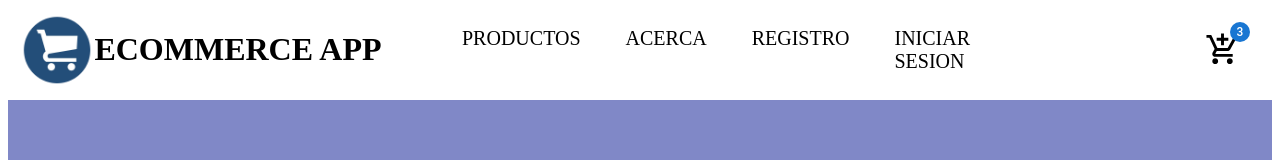
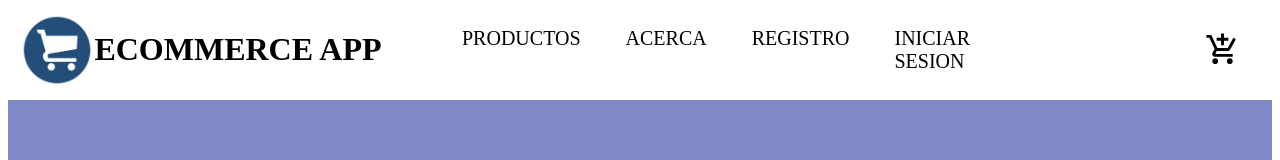
Before and after one commit to Mike-code1805/ecommerce, a React (Create React App) app: page / in a window 1280 px wide. Shown: the top 160 px of the page. Built offline with nearby package versions, Linux system fonts and the light colour scheme; no server answers.

Commit message:
my message

```diff
--- a/package.json
+++ b/package.json
@@ -7,13 +7,16 @@
     "@emotion/styled": "^11.10.5",
     "@mui/icons-material": "^5.11.0",
     "@mui/material": "^5.11.3",
+    "@reduxjs/toolkit": "^1.9.1",
     "@testing-library/jest-dom": "^5.16.5",
     "@testing-library/react": "^13.4.0",
     "@testing-library/user-event": "^13.5.0",
     "react": "^18.2.0",
     "react-dom": "^18.2.0",
+    "react-redux": "^8.0.5",
     "react-router-dom": "^6.6.2",
     "react-scripts": "5.0.1",
+    "redux-persist": "^6.0.0",
     "web-vitals": "^2.1.4"
   },
   "scripts": {
--- a/src/components/card/Card.jsx
+++ b/src/components/card/Card.jsx
@@ -2,14 +2,15 @@ import AddIcon from '@mui/icons-material/Add';
 import RemoveOutlinedIcon from '@mui/icons-material/RemoveOutlined';
 import AddShoppingCartIcon from '@mui/icons-material/AddShoppingCart';
 
-import { useCounter } from '../../hooks/useCounter';
 import styles from './styles.module.css';
 import { Title } from './Title';
 import { Buttons } from './Buttons';
 import { Image } from './Image';
+import { useDispatch } from 'react-redux';
+import { addProduct, restCart } from '../../context/cart';
 
-export const Card = ({ title, image }) => {
-  const { counter, increaseBy } = useCounter({ minValue: 2, maxValue: 5 });
+export const Card = ({ id, title, image }) => {
+  const dispatch = useDispatch();
 
   return (
     <div className={styles.container}>
@@ -19,9 +20,12 @@ export const Card = ({ title, image }) => {
         <Buttons children={<AddShoppingCartIcon />} />
         <Buttons
           children={<RemoveOutlinedIcon />}
-          funcOnClick={() => increaseBy(-1)}
+          funcOnClick={() => dispatch(restCart())}
         />
-        <Buttons children={<AddIcon />} funcOnClick={() => increaseBy(+1)} />
+        <Buttons
+          children={<AddIcon />}
+          funcOnClick={() => dispatch(addProduct({ id, title, image }))}
+        />
       </div>
     </div>
   );
--- a/src/components/cards/Cards.jsx
+++ b/src/components/cards/Cards.jsx
@@ -1,21 +1,24 @@
 import React, { useEffect, useState } from 'react';
+import { useSelector } from 'react-redux';
 import { Card } from '../card/Card';
 import styles from './styles.module.css';
 
 export const Cards = () => {
   const [products, setProducts] = useState([]);
-
+  const count = useSelector((state) => state.cart);
+  // const dispatch = useDispatch();
+  console.log(count);
   useEffect(() => {
     fetch('https://fakestoreapi.com/products')
       .then((res) => res.json())
       .then((json) => setProducts(json));
   }, []);
 
-  console.log(products);
+  // console.log(products);
   return (
     <div className={styles.container}>
-      {products.map(({ title, image }, index) => (
-        <Card key={index} title={title} image={image} />
+      {products.map(({ id, title, image }, index) => (
+        <Card key={index} id={id} title={title} image={image} />
       ))}
     </div>
   );
--- a/src/components/header/Navbar.jsx
+++ b/src/components/header/Navbar.jsx
@@ -3,9 +3,11 @@ import AddShoppingCartIcon from '@mui/icons-material/AddShoppingCart';
 import Badge from '@mui/material/Badge';
 import { Link, useNavigate } from 'react-router-dom';
 import { routes } from '../../routes/routes';
+import { useSelector } from 'react-redux';
 
 export const Navbar = () => {
   const navigate = useNavigate();
+  const quantity = useSelector((state) => state.cart.quantity);
   return (
     <div className={styles.container}>
       <div className={styles.wrapper}>
@@ -30,7 +32,11 @@ export const Navbar = () => {
         </div>
         <div className={styles.right}>
           <div className={styles.menuItem}>
-            <Badge badgeContent={3} color='primary' overlap='rectangular'>
+            <Badge
+              badgeContent={quantity}
+              color='primary'
+              overlap='rectangular'
+            >
               <AddShoppingCartIcon fontSize='large' />
             </Badge>
           </div>
--- /dev/null
+++ b/src/context/cart.js
@@ -0,0 +1,30 @@
+import { createSlice } from '@reduxjs/toolkit';
+
+const initialState = {
+  products: [],
+  quantity: 0,
+};
+
+export const cartSlice = createSlice({
+  name: 'cart',
+  initialState,
+  reducers: {
+    addProduct: (state, action) => {
+      const findDuplicatedProduct = state.products.findIndex(
+        (product) => product.id === action.payload.id
+      );
+      if (findDuplicatedProduct === 0 || findDuplicatedProduct > 0) return;
+      console.log({ findDuplicatedProduct });
+      state.products.push(action.payload);
+      state.quantity += 1;
+    },
+    restCart: (state) => {
+      state.products = [];
+      state.quantity = 0;
+    },
+  },
+});
+
+export const { addProduct, restCart } = cartSlice.actions;
+
+export default cartSlice.reducer;
--- /dev/null
+++ b/src/context/store.js
@@ -0,0 +1,31 @@
+import storage from 'redux-persist/lib/storage';
+import {
+  persistReducer,
+  FLUSH,
+  REHYDRATE,
+  PAUSE,
+  PERSIST,
+  PURGE,
+  REGISTER,
+} from 'redux-persist';
+import { combineReducers, configureStore } from '@reduxjs/toolkit';
+import cartReducer from './cart';
+
+const persistConfig = {
+  key: 'counter',
+  storage,
+};
+
+const reducers = combineReducers({ cart: cartReducer });
+
+const persistedReducer = persistReducer(persistConfig, reducers);
+
+export const store = configureStore({
+  reducer: persistedReducer,
+  middleware: (getDefaultMiddleware) =>
+    getDefaultMiddleware({
+      serializableCheck: {
+        ignoredActions: [FLUSH, REHYDRATE, PAUSE, PERSIST, PURGE, REGISTER],
+      },
+    }),
+});
--- a/src/index.js
+++ b/src/index.js
@@ -1,13 +1,23 @@
 import React from 'react';
 import ReactDOM from 'react-dom/client';
+import { Provider } from 'react-redux';
 import { BrowserRouter } from 'react-router-dom';
 import App from './App';
+import { store } from './context/store';
+import { persistStore } from 'redux-persist';
+import { PersistGate } from 'redux-persist/integration/react';
+
+let persistor = persistStore(store);
 
 const root = ReactDOM.createRoot(document.getElementById('root'));
 root.render(
   <React.StrictMode>
     <BrowserRouter>
-      <App />
+      <Provider store={store}>
+        <PersistGate persistor={persistor}>
+          <App />
+        </PersistGate>
+      </Provider>
     </BrowserRouter>
   </React.StrictMode>
 );
```
Also changed, not shown: 1 other file (tests, documents, lock files or other folders).
